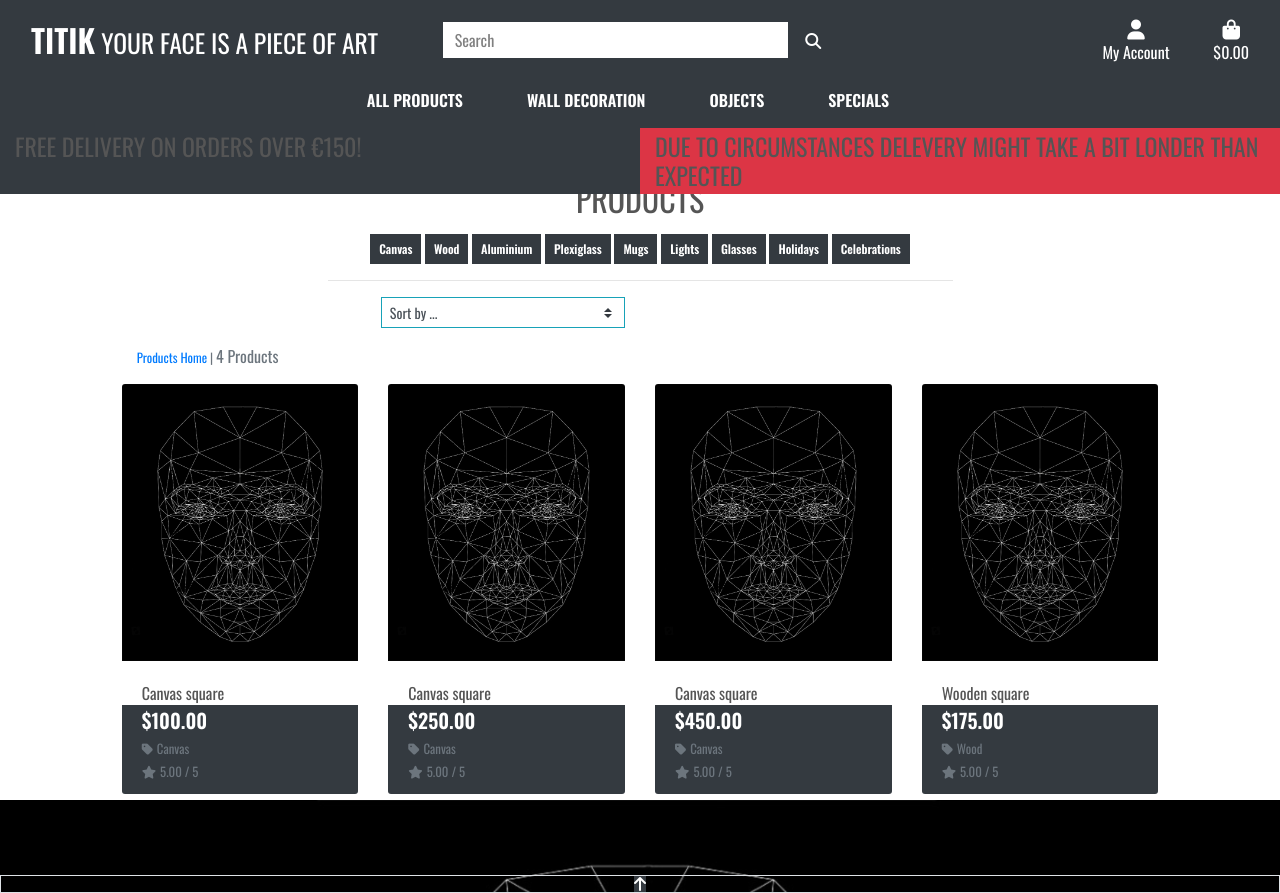
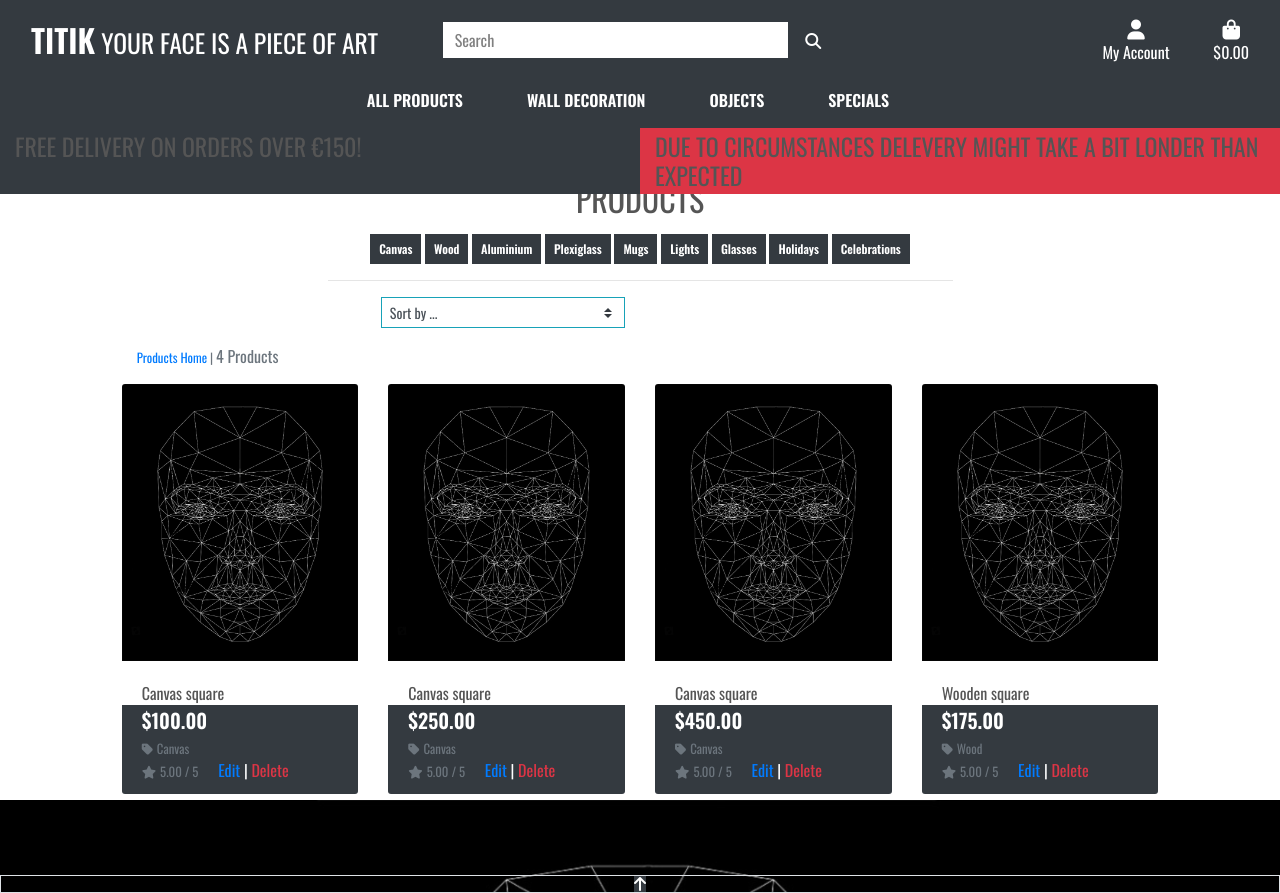
Before and after one commit to MariskaS85/faceart, a Django app: template products/templates/products/products.html in a window 1280 px wide. Run offline with Django 3.2, Linux system fonts and the light colour scheme; the template is opened without the code that fills it: values that come from a table or form of the project are taken from there, others are empty; the visitor is signed in with stand-in values (Sample User, id 1); data comes from the database, SQL or seed files in the repository; parts of the project's set-up code (start-up, migrations or seed data) failed here and were passed over; some libraries are stand-ins or nearby versions; some web fonts are replaced.

Commit message:
added delete en edit buttons to produt and product_details page

```diff
--- a/products/templates/products/products.html
+++ b/products/templates/products/products.html
@@ -81,6 +81,11 @@
                                             {% else %}
                                                 <small class="text-muted">No Rating</small>
                                             {% endif %}
+                                            {% if request.user.is_superuser %}
+                                                <small class="ml-3"></small>
+                                                    <a href="{% url 'edit_product' product.id %}">Edit</a> |
+                                                    <a class="text-danger" href="{% url 'delete_product' product.id %}">Delete</a>
+                                            {% endif %}
                                         </div>
                                     </div>
                                 </div>
--- a/products/urls.py
+++ b/products/urls.py
@@ -6,4 +6,7 @@ urlpatterns = [
     path('<int:product_id>/', views.product_detail, name='product_detail'),
     path('add/', views.add_product, name='add_product'),
     path('<edit/int:product_id>/', views.edit_product, name='edit_product'),
+    path('<delete/int:product_id>/',
+         views.delete_product,
+         name='delete_product'),
 ]
```
Also changed, not shown: products/views.py (+12 -3 lines).
